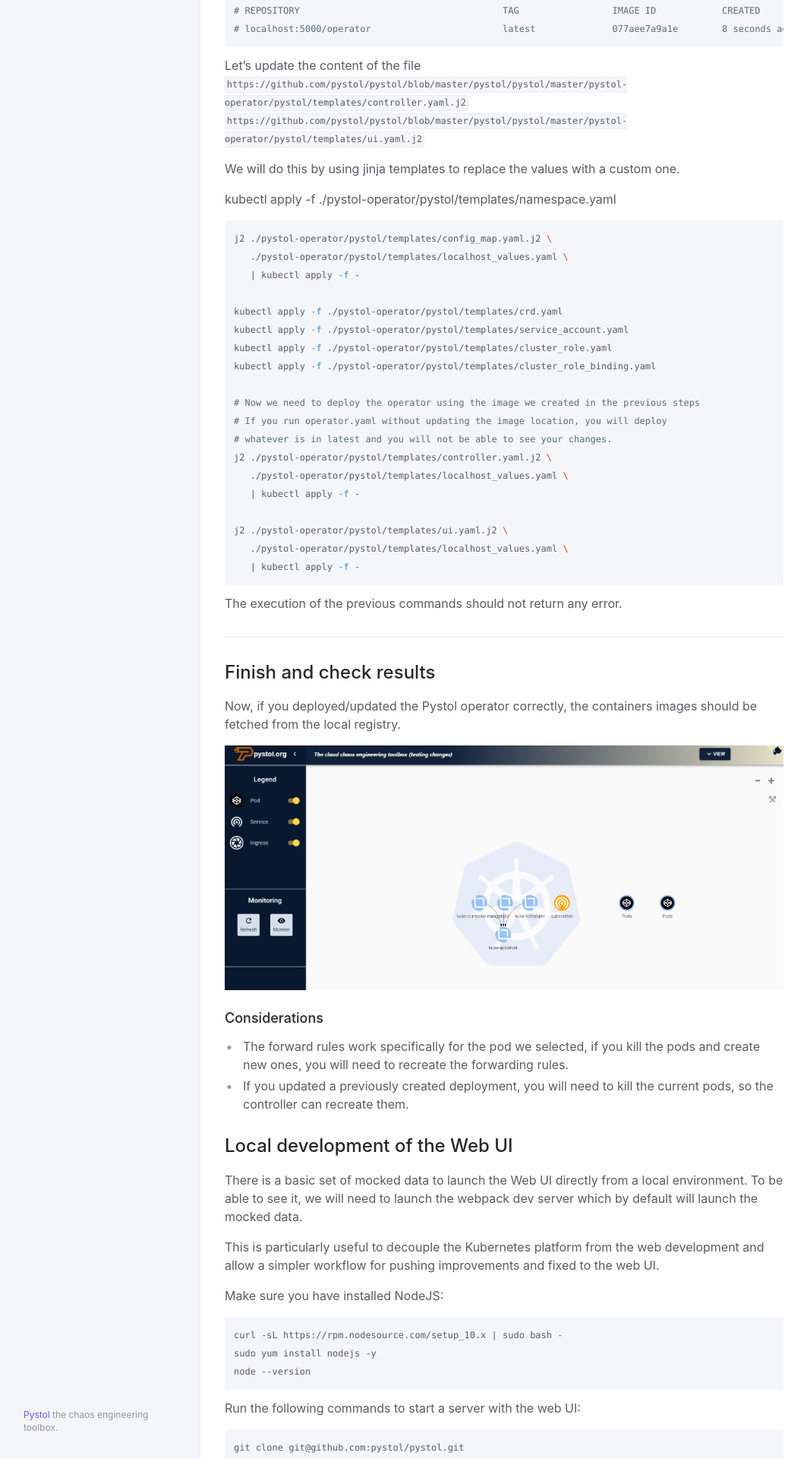
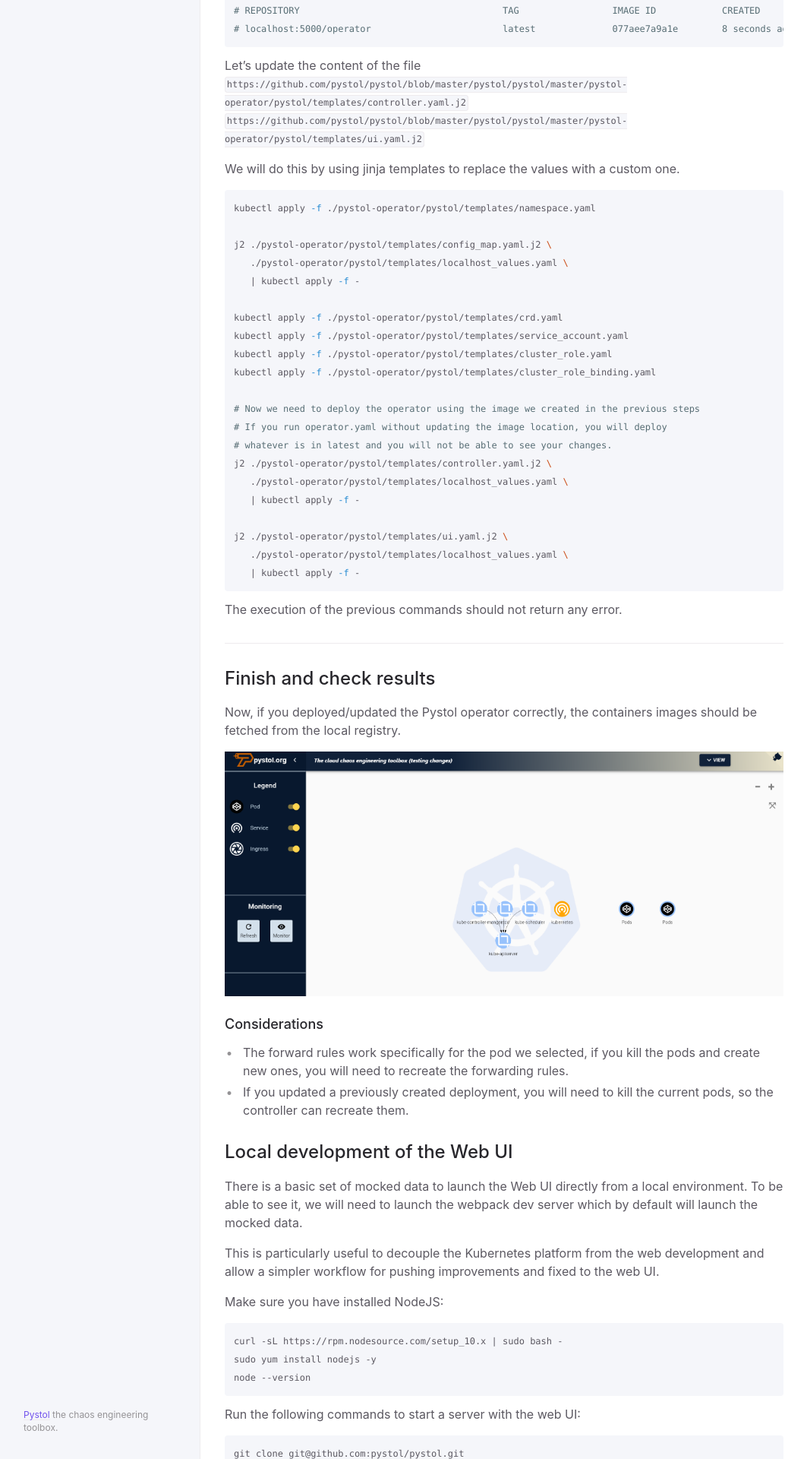
Before and after one commit to pystol/pystol-docs, a Jekyll site: the page built from docs/development_guide.md, in a window 1280 px wide. Shown: the part 3080-5000 px from the top of the page at 76% size, without its empty margins (108-1171 px from the left). Built offline with Jekyll 4.4.1, drawn with Linux system fonts in a browser that asks for light colours.

Commit message:
nit style fix

````diff
--- a/docs/development_guide.md
+++ b/docs/development_guide.md
@@ -150,9 +150,9 @@ Let's update the content of the file
 
 We will do this by using jinja templates to replace the values with a custom one.
 
+```bash
 kubectl apply -f ./pystol-operator/pystol/templates/namespace.yaml
 
-```bash
 j2 ./pystol-operator/pystol/templates/config_map.yaml.j2 \
    ./pystol-operator/pystol/templates/localhost_values.yaml \
    | kubectl apply -f -
````
